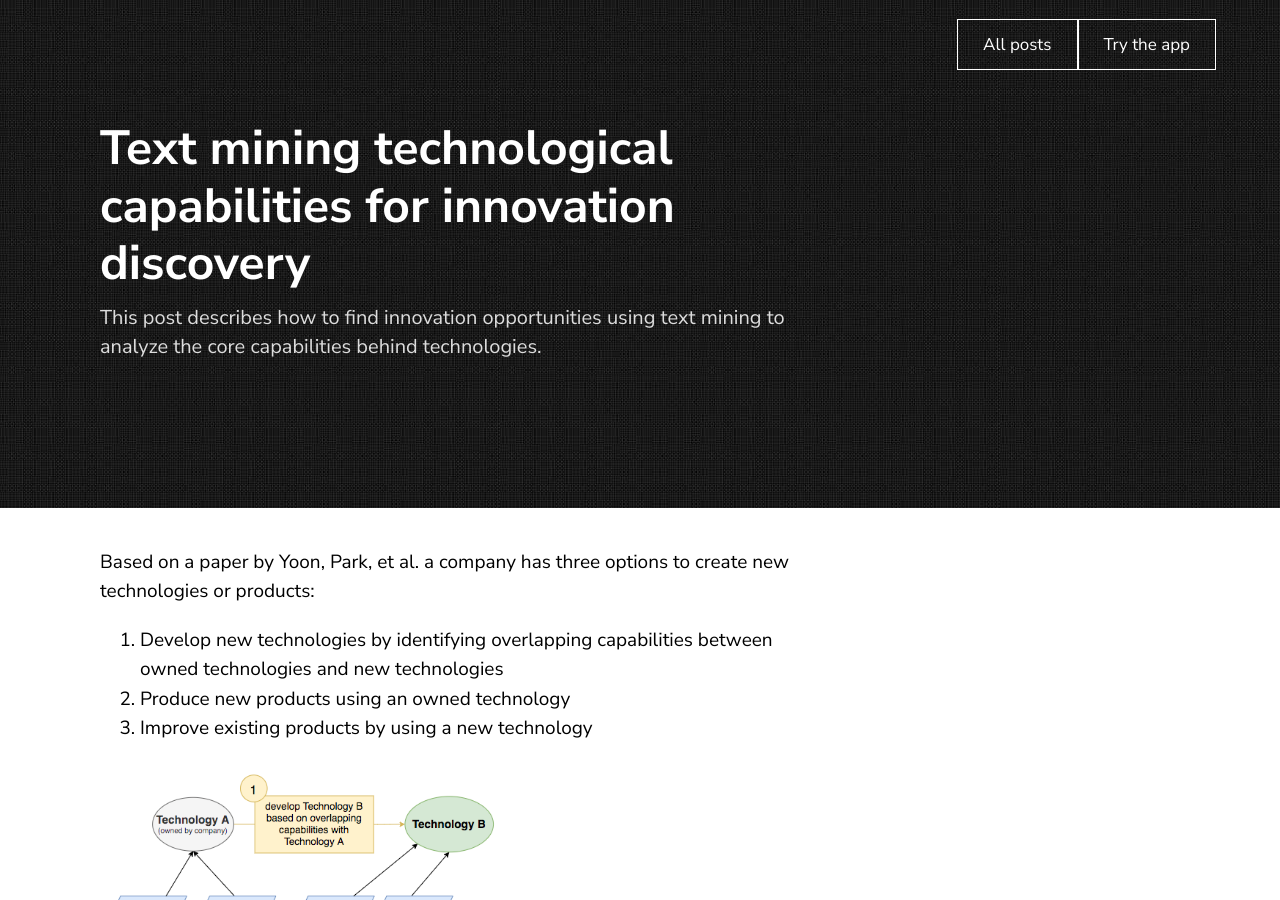
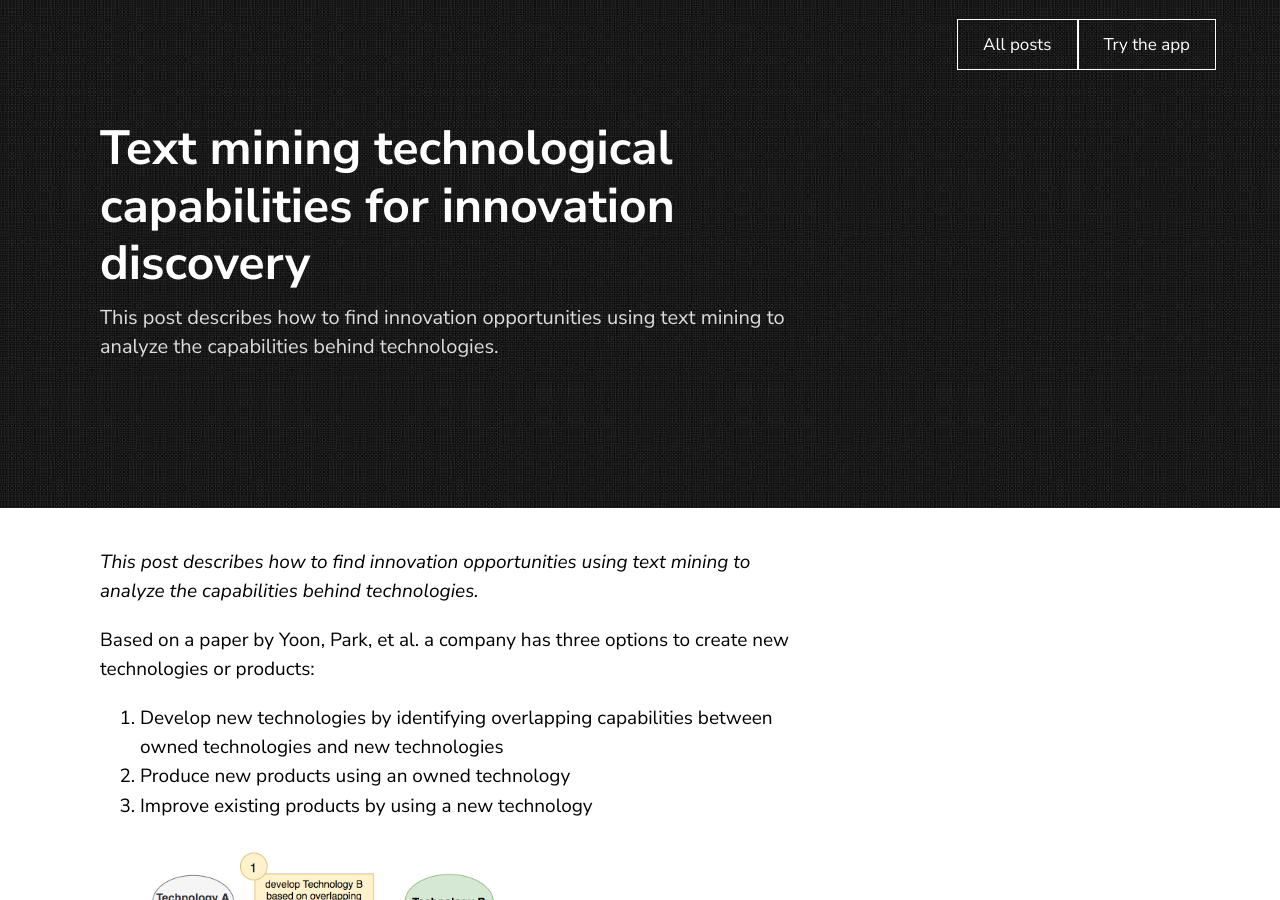
Before and after one commit to researchly/researchly-blog, a Jekyll site: the page built from _posts/2020-04-05-Using-Text-Mining-to-analyze-technologies-for-innovation-discovery.md, in a window 1280 px wide and 900 px high. Built offline with Jekyll 4.4.1, drawn with Linux system fonts in a browser that asks for light colours.

Commit message:
added intro text

```diff
--- a/_posts/2020-04-05-Using-Text-Mining-to-analyze-technologies-for-innovation-discovery.md
+++ b/_posts/2020-04-05-Using-Text-Mining-to-analyze-technologies-for-innovation-discovery.md
@@ -2,9 +2,10 @@
 layout: post
 title:  "Text mining technological capabilities for innovation discovery"
 date:   2020-04-05
-description: 'This post describes how to find innovation opportunities using text mining to analyze the core capabilities behind technologies.'
+description: 'This post describes how to find innovation opportunities using text mining to analyze the capabilities behind technologies.'
 image: 'using-text-mining-to-analyze-technologies-for-innovation-discovery.jpg'
 ---
+*This post describes how to find innovation opportunities using text mining to analyze the capabilities behind technologies.*
 
 Based on a paper by Yoon, Park, et al. a company has three options to create new technologies or products:
 
```
